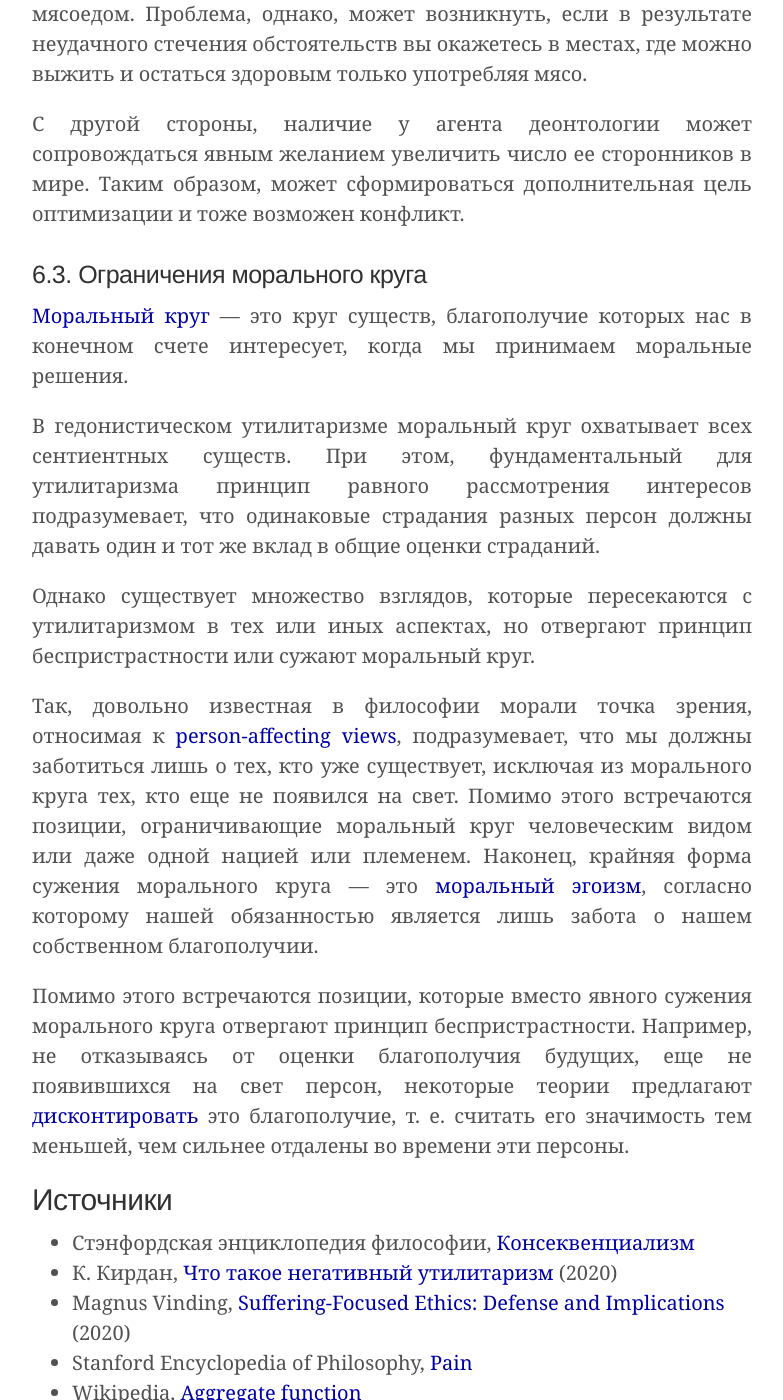
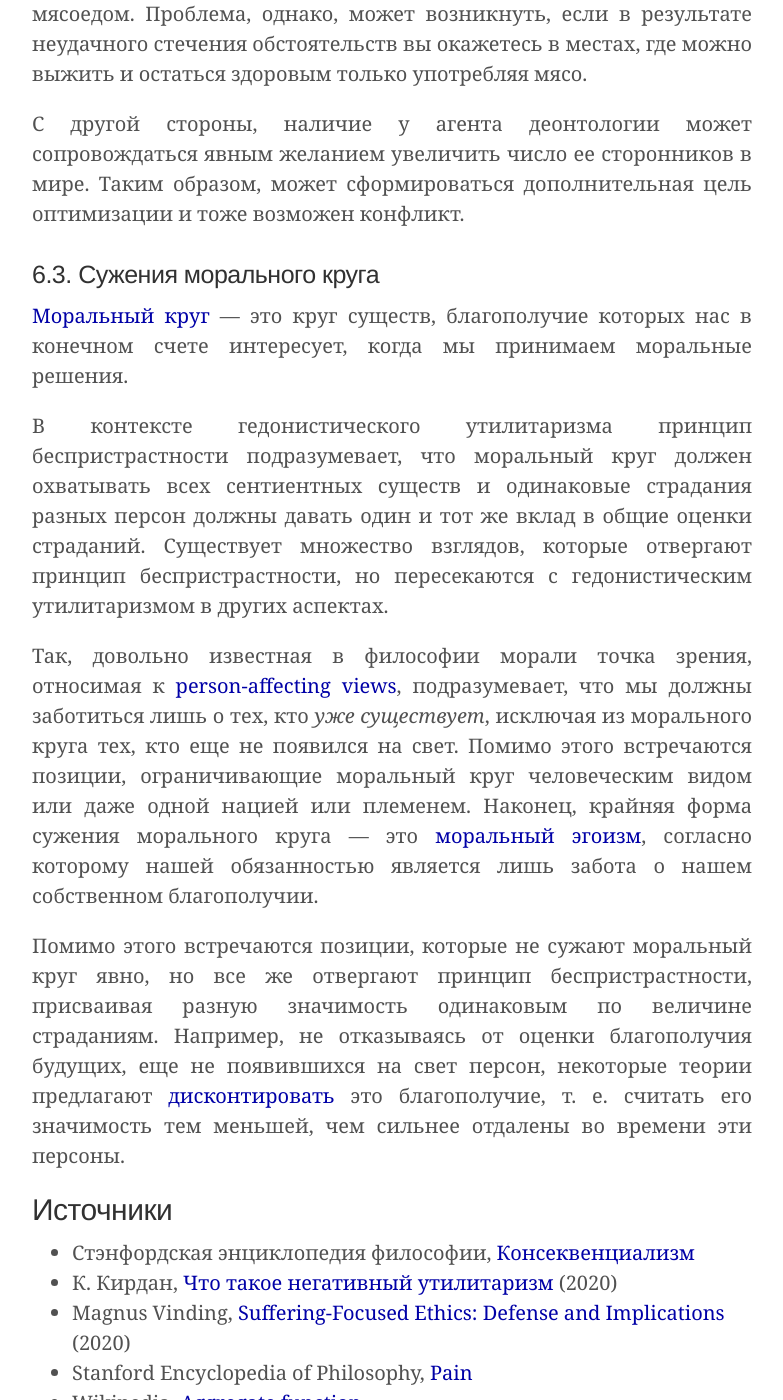
Before and after one commit to ReducingSuffering/reducingsuffering.github.io, a Jekyll site: the page built from _articles/what-is-suffering-reduction.md, in a window 1280 px wide and 1400 px high, scrolled down 25080 px. Shown: the whole window, without its empty margins (248-1031 px from the left). Built offline with Jekyll 4.4.1, drawn with Linux system fonts in a browser that asks for light colours.

Commit message:
Update what-is-suffering-reduction.md

```diff
--- a/_articles/what-is-suffering-reduction.md
+++ b/_articles/what-is-suffering-reduction.md
@@ -331,17 +331,15 @@ P. S. Для углубления в тему см. дискуссии об [о
 С другой стороны, наличие у агента деонтологии может сопровождаться явным желанием увеличить число ее сторонников в мире. Таким образом, может сформироваться дополнительная цель оптимизации и тоже возможен конфликт.
 
 <a name="6.3"></a>
-### 6.3. Ограничения морального круга
+### 6.3. Сужения морального круга
 
 [Моральный круг](https://reducingsuffering.github.io/376.html) — это круг существ, благополучие которых нас в конечном счете интересует, когда мы принимаем моральные решения.
 
-В гедонистическом утилитаризме моральный круг охватывает всех сентиентных существ. При этом, фундаментальный для утилитаризма принцип равного рассмотрения интересов подразумевает, что одинаковые страдания разных персон должны давать один и тот же вклад в общие оценки страданий.
+В контексте гедонистического утилитаризма принцип беспристрастности подразумевает, что моральный круг должен охватывать всех сентиентных существ и одинаковые страдания разных персон должны давать один и тот же вклад в общие оценки страданий. Существует множество взглядов, которые отвергают принцип беспристрастности, но пересекаются с гедонистическим утилитаризмом в других аспектах.
 
-Однако существует множество взглядов, которые пересекаются с утилитаризмом в тех или иных аспектах, но отвергают принцип беспристрастности или сужают моральный круг.
+Так, довольно известная в философии морали точка зрения, относимая к [person-affecting views](https://en.wikipedia.org/wiki/Person-affecting_view), подразумевает, что мы должны заботиться лишь о тех, кто _уже существует_, исключая из морального круга тех, кто еще не появился на свет. Помимо этого встречаются позиции, ограничивающие моральный круг человеческим видом или даже одной нацией или племенем. Наконец, крайняя форма сужения морального круга — это [моральный эгоизм](https://plato.stanford.edu/entries/egoism/#EthiEgoi), согласно которому нашей обязанностью является лишь забота о нашем собственном благополучии.
 
-Так, довольно известная в философии морали точка зрения, относимая к [person-affecting views](https://en.wikipedia.org/wiki/Person-affecting_view), подразумевает, что мы должны заботиться лишь о тех, кто уже существует, исключая из морального круга тех, кто еще не появился на свет. Помимо этого встречаются позиции, ограничивающие моральный круг человеческим видом или даже одной нацией или племенем. Наконец, крайняя форма сужения морального круга — это [моральный эгоизм](https://plato.stanford.edu/entries/egoism/#EthiEgoi), согласно которому нашей обязанностью является лишь забота о нашем собственном благополучии.
-
-Помимо этого встречаются позиции, которые вместо явного сужения морального круга отвергают принцип беспристрастности. Например, не отказываясь от оценки благополучия будущих, еще не появившихся на свет персон, некоторые теории предлагают [дисконтировать](https://en.wikipedia.org/wiki/Social_discount_rate) это благополучие, т. е. считать его значимость тем меньшей, чем сильнее отдалены во времени эти персоны.
+Помимо этого встречаются позиции, которые не сужают моральный круг явно, но все же отвергают принцип беспристрастности, присваивая разную значимость одинаковым по величине страданиям. Например, не отказываясь от оценки благополучия будущих, еще не появившихся на свет персон, некоторые теории предлагают [дисконтировать](https://en.wikipedia.org/wiki/Social_discount_rate) это благополучие, т. е. считать его значимость тем меньшей, чем сильнее отдалены во времени эти персоны.
 
 <a name="sources"></a>
 ## Источники
```
